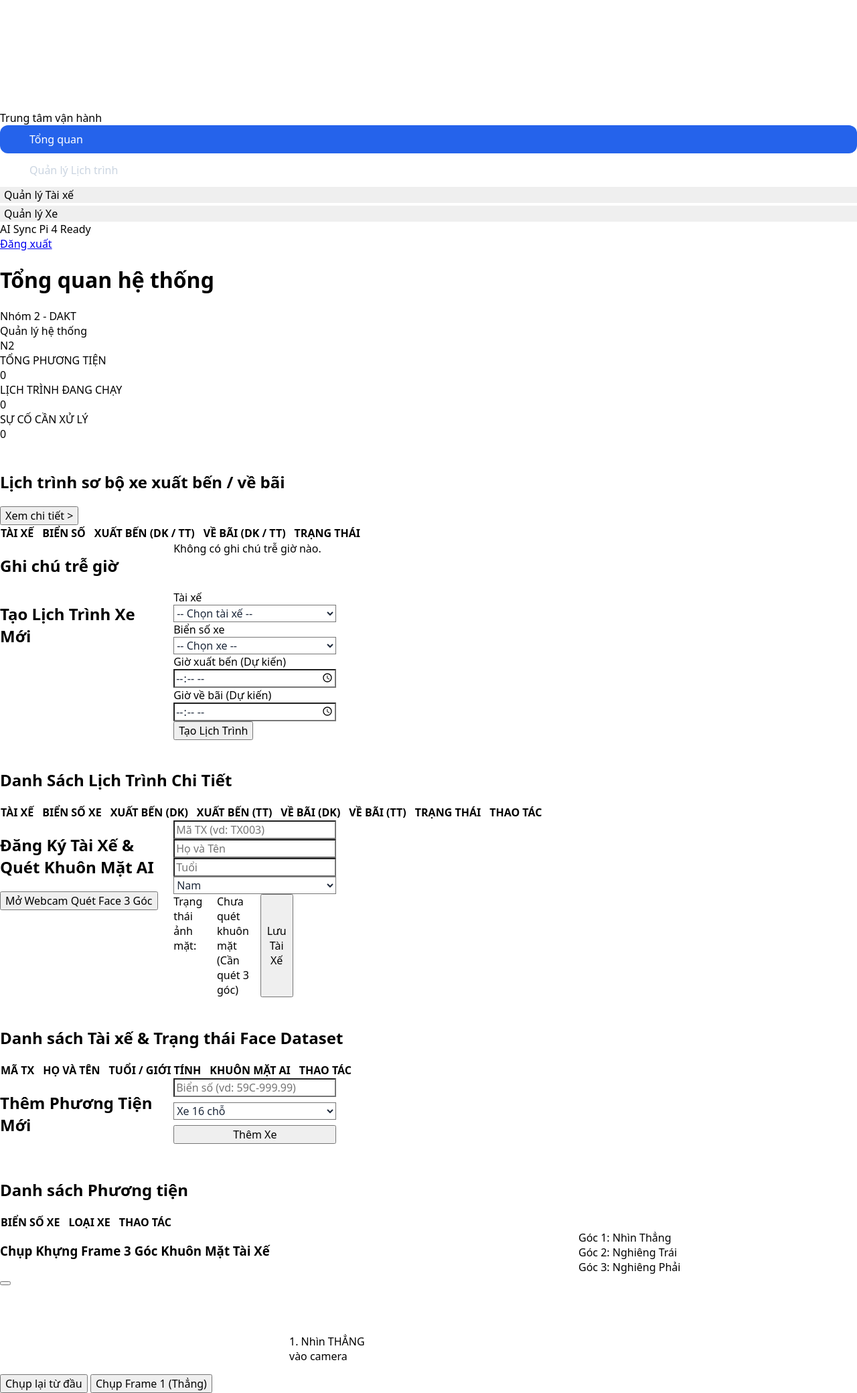
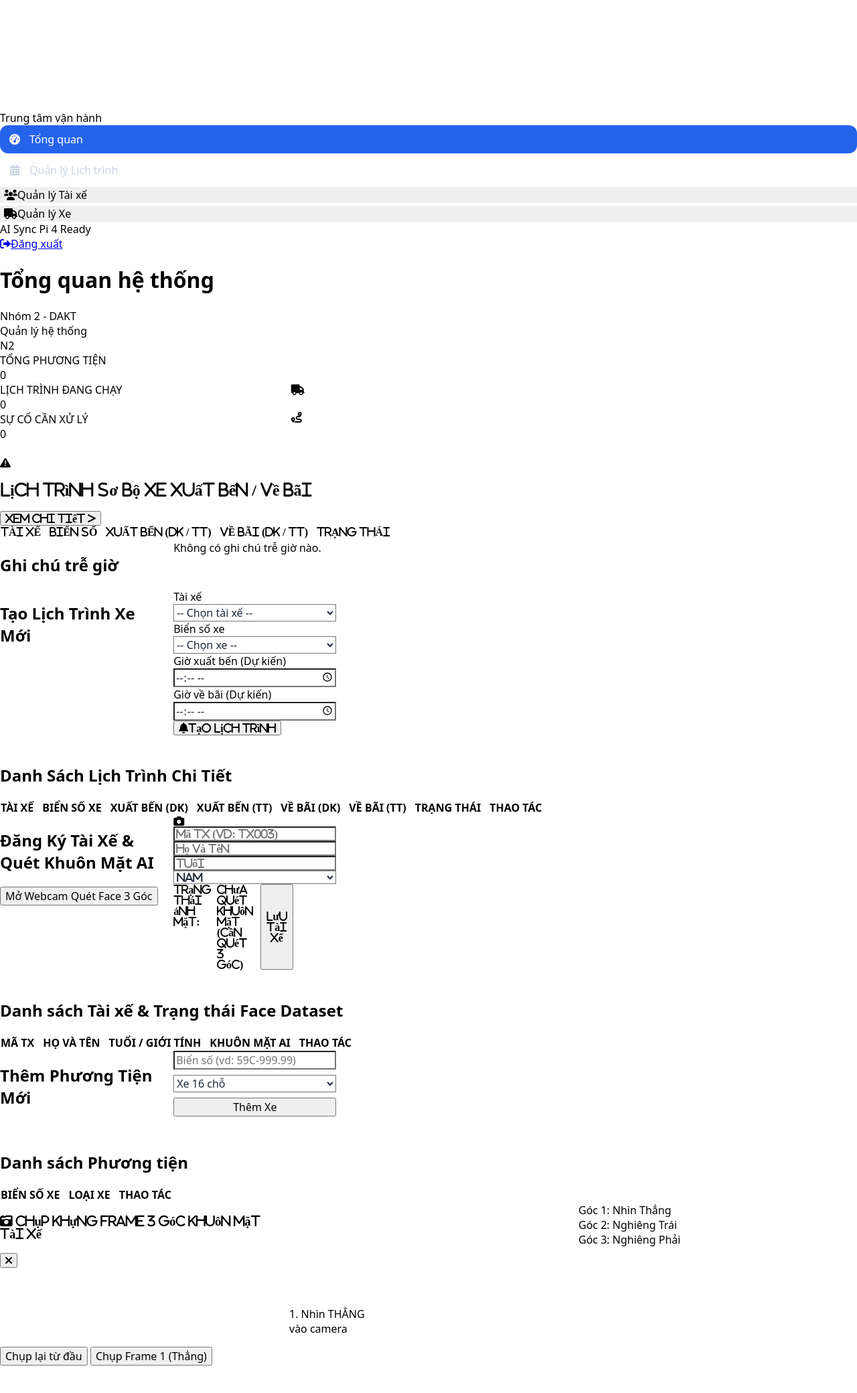
Before and after one commit to Huyle2005/hi, a Flask app: page / in a window 1280 px wide. Shown: the part 132-2212 px from the top of the page at 67% size. After the commit the page ends 2171 px from the top, so only its background shows below. Run offline with Flask 3, Linux system fonts and the light colour scheme; a user stored in the database is signed in; data that the repository does not hold is empty; some libraries are stand-ins or nearby versions.

Commit message:
Preserve Font Awesome icon classes after CSS refactor

```diff
--- a/templates/index.html
+++ b/templates/index.html
@@ -22,16 +22,16 @@
 
             <nav class="ui-005">
                 <button onclick="switchTab('overview')" id="nav-overview" class="nav-link nav-link--active">
-                    <i class="ui-007"></i><span>Tổng quan</span>
+                    <i class="fa-solid fa-gauge-high icon-width"></i><span>Tổng quan</span>
                 </button>
                 <button onclick="switchTab('schedules')" id="nav-schedules" class="nav-link">
-                    <i class="ui-009"></i><span>Quản lý Lịch trình</span>
+                    <i class="fa-solid fa-calendar-days icon-width"></i><span>Quản lý Lịch trình</span>
                 </button>
                 <button onclick="switchTab('drivers')" id="nav-drivers" class="ui-008">
-                    <i class="ui-010"></i><span>Quản lý Tài xế</span>
+                    <i class="fa-solid fa-users icon-width"></i><span>Quản lý Tài xế</span>
                 </button>
                 <button onclick="switchTab('vehicles')" id="nav-vehicles" class="ui-008">
-                    <i class="ui-011"></i><span>Quản lý Xe</span>
+                    <i class="fa-solid fa-truck icon-width"></i><span>Quản lý Xe</span>
                 </button>
             </nav>
         </div>
@@ -45,7 +45,7 @@
             </div>
 
             <a href="/logout" class="ui-016">
-                <i class="ui-017"></i><span>Đăng xuất</span>
+                <i class="fa-solid fa-right-from-bracket"></i><span>Đăng xuất</span>
             </a>
         </div>
     </aside>
@@ -82,7 +82,7 @@
                         <div class="ui-029">LỊCH TRÌNH ĐANG CHẠY</div>
                         <div id="kpi-schedules" class="ui-033">0</div>
                     </div>
-                    <div class="ui-034"><i class="ui-035"></i></div>
+                    <div class="ui-034"><i class="fa-solid fa-truck"></i></div>
                 </div>
 
                 <div class="ui-028">
@@ -90,12 +90,12 @@
                         <div class="ui-029">SỰ CỐ CẦN XỬ LÝ</div>
                         <div id="kpi-incidents" class="ui-036">0</div>
                     </div>
-                    <div class="ui-037"><i class="ui-038"></i></div>
+                    <div class="fa-solid fa-route"><i class="ui-038"></i></div>
                 </div>
             </div>
 
             <div class="ui-027">
-                <div class="ui-039">
+                <div class="fa-solid fa-triangle-exclamation">
                     <div class="ui-040">
                         <h2 class="ui-041">Lịch trình sơ bộ xe xuất bến / về bãi</h2>
                         <button onclick="switchTab('schedules')" class="ui-042">Xem chi tiết &gt;</button>
@@ -151,7 +151,7 @@
                         <input type="time" id="schedule-ret-time" class="ui-054">
                     </div>
                     <div class="ui-055">
-                        <button type="submit" class="ui-056">Tạo Lịch Trình</button>
+                        <button type="submit" class="fa-solid fa-bell icon-amber">Tạo Lịch Trình</button>
                     </div>
                 </form>
             </div>
@@ -186,7 +186,7 @@
                     </button>
                 </div>
 
-                <form id="add-driver-form" class="ui-062">
+                <form id="add-driver-form" class="fa-solid fa-camera">
                     <input type="text" id="driver-code" placeholder="Mã TX (vd: TX003)" class="ui-063" required>
                     <input type="text" id="driver-name" placeholder="Họ và Tên" class="ui-063" required>
                     <input type="number" id="driver-age" placeholder="Tuổi" class="ui-063" min="18" max="60" step="1" required>
@@ -257,11 +257,11 @@
     <div id="camera-modal" class="ui-071">
         <div class="ui-072">
             <div class="ui-073">
-                <h3 class="ui-074">
+                <h3 class="fa-solid fa-camera-retro icon-blue">
                     <i class="ui-075"></i>
                     <span>Chụp Khựng Frame 3 Góc Khuôn Mặt Tài Xế</span>
                 </h3>
-                <button onclick="closeCameraModal()" class="ui-076"><i class="ui-077"></i></button>
+                <button onclick="closeCameraModal()" class="fa-solid fa-xmark icon-large"><i class="ui-077"></i></button>
             </div>
 
             <div class="ui-078" id="cam-box">
```
